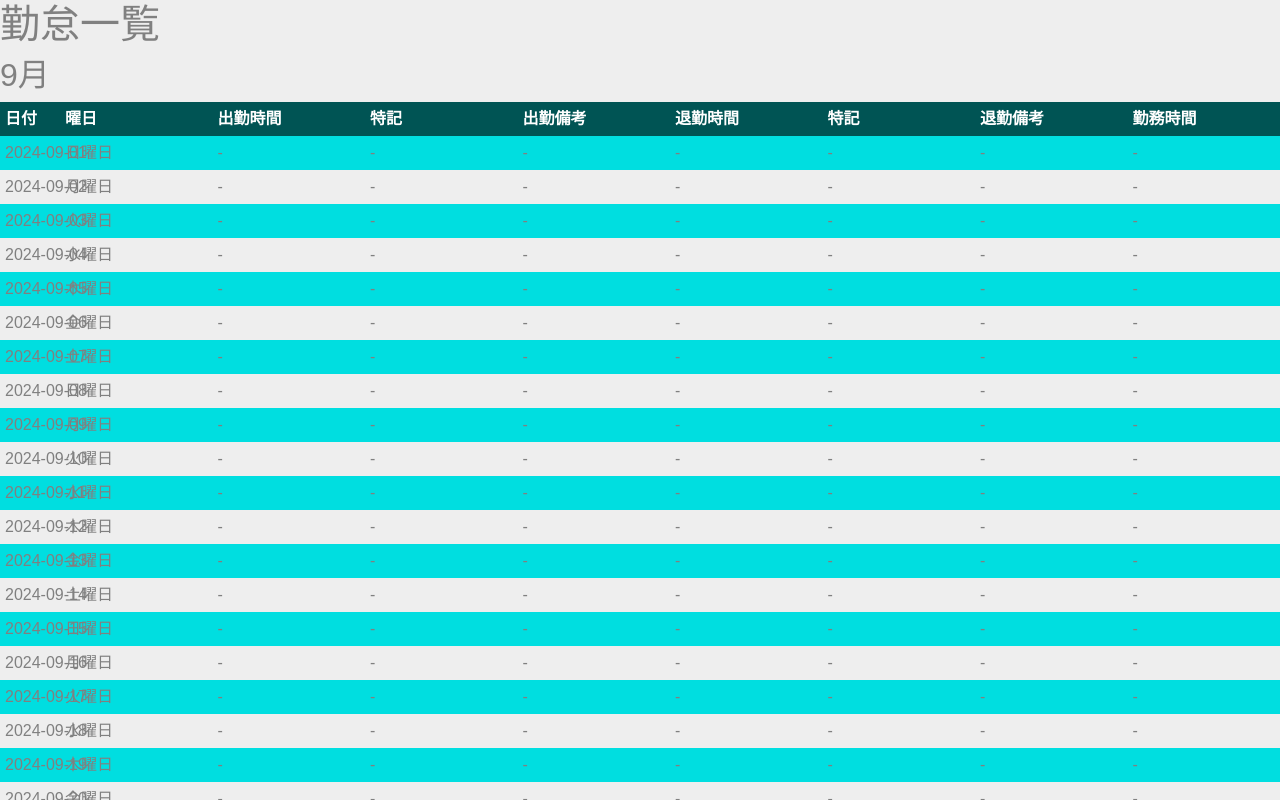
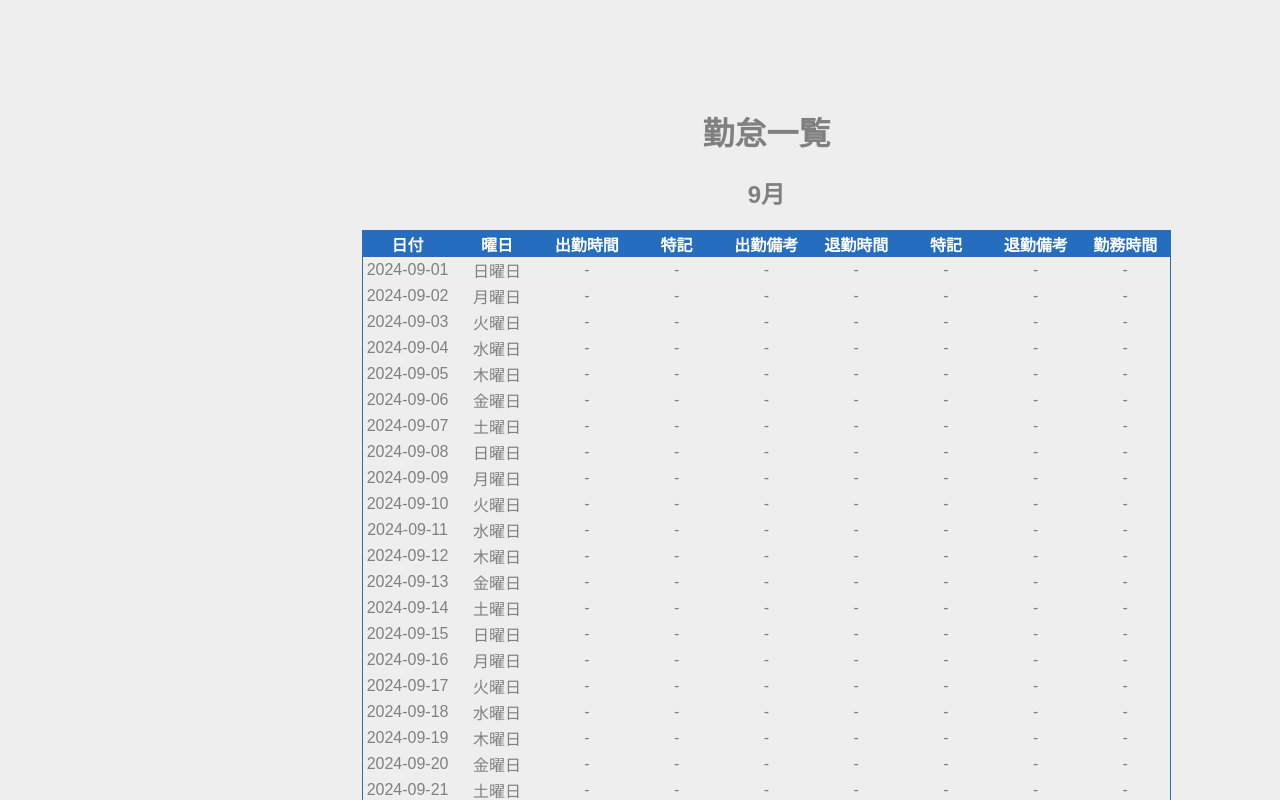
Before and after one commit to YokoiMinami/kadai4-windows, a React (Create React App) app in the folder user-management-Yokoi/fe/: page /attendance_table in a window 1280 px wide. Shown: the top 800 px of the page. Built offline with nearby package versions, Linux system fonts and the light colour scheme; no server answers.

Commit message:
テーブルのCSS

```diff
--- a/user-management-Yokoi/fe/src/components/Attendance/AttendanceTable.js
+++ b/user-management-Yokoi/fe/src/components/Attendance/AttendanceTable.js
@@ -1,4 +1,5 @@
 import React, { useEffect, useState } from 'react';
+//import { Table, Button } from 'reactstrap';
 import { Link } from 'react-router-dom';
 
 const AttendanceTablePage = ({ month }) => {
@@ -78,13 +79,14 @@ const AttendanceTablePage = ({ month }) => {
   return (
     <div id='table_flex'>
       <div id='table_box1'>
-      {userData && <p>ユーザー名: {userData.fullname} さん</p>}
+      {userData && <p id='atUser'>ユーザー名: {userData.fullname} さん</p>}
       </div>
       <div id='table_box2' >
-        <h1>勤怠一覧</h1>
+        <h1 id='atH1'>勤怠一覧</h1>
         <h2>{month}月</h2>
-        <table>
-          <thead>
+        <div id='atTable'>
+          <table className='atTop'>
+            <thead className='atTh'>
               <tr>
                 <th>日付</th>
                 <th>曜日</th>
@@ -123,6 +125,7 @@ const AttendanceTablePage = ({ month }) => {
           </table>
         </div>
       </div>
+    </div>
   );
 };
 
--- a/user-management-Yokoi/fe/src/components/Tables/AccountsTable.js
+++ b/user-management-Yokoi/fe/src/components/Tables/AccountsTable.js
@@ -51,7 +51,7 @@ class AccountsTable extends Component {
     }
 
     return (
-      <Table responsive hover>
+      <table responsive hover>
         <thead>
           <tr>
             <th>ID</th>
@@ -65,7 +65,7 @@ class AccountsTable extends Component {
         <tbody>
           {items}
         </tbody>
-      </Table>
+      </table>
     )
   }
 }
--- a/user-management-Yokoi/fe/src/index.css
+++ b/user-management-Yokoi/fe/src/index.css
@@ -138,34 +138,6 @@ html {
 
 #pass_error {
   margin-left: 25px;
-}
-
-table {
-  width: 100%;
-  border-collapse: collapse;
-  white-space: nowrap;
-  table-layout: fixed;
-}
-
-th:first-child {
-  width: 60px;
-}
-
-tr:nth-of-type(odd) {
-  background: #00dee0;
-}
-
-th {
-  background: #005454;
-  color: white;
-  font-weight: bold;
-}
-
-td,
-th {
-  padding: 5px;
-  border: 1px solid #00c2c2;
-  text-align: left;
 }
 
 /* アカウント登録後ページ */
@@ -311,4 +283,63 @@ th {
   font-family: "Yu Gothic Medium","遊ゴシック Medium",YuGothic,"遊ゴシック体","ヒラギノ角ゴ Pro W3",sans-serif;
   background-color: #eeeeee;
   color: #808080;
+  display: flex;
 }
+
+#table_box1 {
+  width: 20%;
+}
+
+#atUser {
+  margin-top: 100px;
+  margin-left: 60px;
+}
+
+#atH1 {
+  margin-top: 100px;
+}
+
+#table_box2 {
+  width: 80%;
+  text-align: center;
+}
+
+#atTable {
+  width: 100%;
+  margin: auto;
+}
+
+.atTh {
+  background-color: #266ebd;
+  color: white;
+}
+
+.atTop {
+  width: 80%;
+  border-collapse: collapse;
+  white-space: nowrap;
+  table-layout: fixed;
+  margin: auto;
+  border: 1px solid #266ebd;
+}
+
+/* th:first-child {
+  width: 60px;
+}
+
+tr:nth-of-type(odd) {
+  background: #00dee0;
+}
+
+th {
+  background: #005454;
+  color: white;
+  font-weight: bold;
+}
+
+td,
+th {
+  padding: 5px;
+  border: 1px solid #00c2c2;
+  text-align: left;
+} */
--- a/user-management-Yokoi/fe/src/index.js
+++ b/user-management-Yokoi/fe/src/index.js
@@ -1,9 +1,9 @@
 import React from 'react';
 import ReactDOM from 'react-dom/client';
-import './index.css';
 import App from './App';
 import reportWebVitals from './reportWebVitals';
-import 'bootstrap/dist/css/bootstrap.min.css';
+//import 'bootstrap/dist/css/bootstrap.min.css';
+import './index.css';
 
 const root = ReactDOM.createRoot(document.getElementById('root'));
 root.render(
```
Lines whose indentation alone changed are shown as unchanged.
